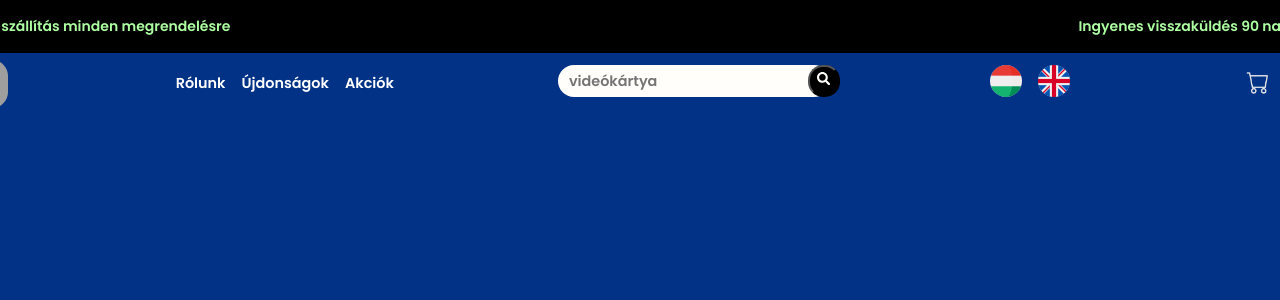
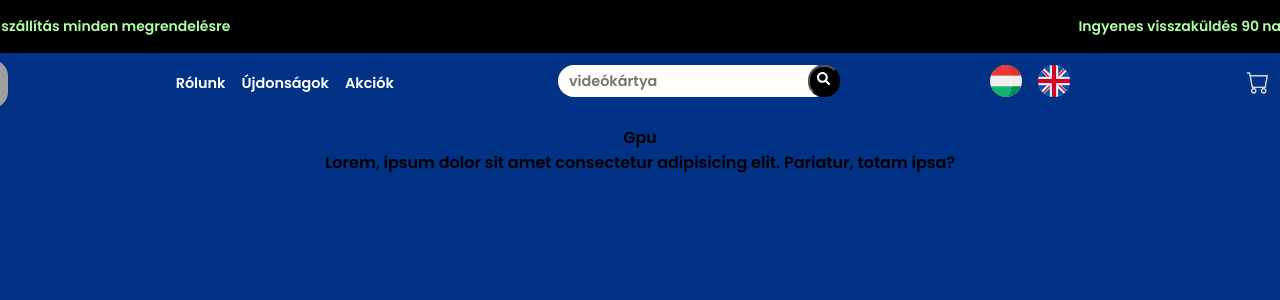
Before and after one commit to SzigetvariMark/pcweb, a React (Vite) app in the folder webshop/: page /products_pages/gpu in a window 1280 px wide. Shown: the top 300 px of the page. Built offline with nearby package versions, Linux system fonts and the light colour scheme; grey boxes are pictures that could not be loaded.

Commit message:
create products_pages in products

```diff
--- a/webshop/package.json
+++ b/webshop/package.json
@@ -13,7 +13,7 @@
     "react": "^18.2.0",
     "react-dom": "^18.2.0",
     "react-icons": "^4.12.0",
-    "react-router-dom": "^6.21.1"
+    "react-router-dom": "^6.21.2"
   },
   "devDependencies": {
     "@types/react": "^18.2.43",
--- a/webshop/src/App.jsx
+++ b/webshop/src/App.jsx
@@ -7,6 +7,7 @@ import {
   News,
   Actions,
   Head,
+  Gpu,
 } from "./pages/components";
 import Home from "./pages/Home";
 import About from "./pages/About";
@@ -27,6 +28,7 @@ function App() {
           <Route path="/about" element={<About />}></Route>
           <Route path="/new_products" element={<News />}></Route>
           <Route path="/actions" element={<Actions />}></Route>
+          <Route path="/products_pages/gpu" element={<Gpu />}></Route>
           <Route
             path="/login"
             element={
--- a/webshop/src/pages/components/index.jsx
+++ b/webshop/src/pages/components/index.jsx
@@ -8,3 +8,4 @@ export { default as News } from "./new_products/News";
 export { default as Actions } from "./actions/Actions";
 export { default as Head } from "./header/Head";
 export { default as Footer } from "./footer/Footer";
+export { default as Gpu } from "./products/products_pages/gpu/Gpu";
--- a/webshop/src/pages/components/products/Products.jsx
+++ b/webshop/src/pages/components/products/Products.jsx
@@ -8,7 +8,7 @@ function Products() {
       <h1 className="products--title">Kategóriák</h1>
       <section className="section-products">
         <div className="product">
-          <Link to="/actions">
+          <Link to="/products_pages/gpu">
             <input type="button" className="product-gpu" value="GPU"></input>
           </Link>
         </div>
--- /dev/null
+++ b/webshop/src/pages/components/products/products_pages/gpu/Gpu.jsx
@@ -0,0 +1,15 @@
+import React from "react";
+
+function Gpu() {
+  return (
+    <div className="jojo">
+      <div>Gpu</div>
+      <p>
+        Lorem, ipsum dolor sit amet consectetur adipisicing elit. Pariatur,
+        totam ipsa?
+      </p>
+    </div>
+  );
+}
+
+export default Gpu;
--- /dev/null
+++ b/webshop/src/pages/components/products/products_pages/gpu/productPage.css
@@ -0,0 +1,3 @@
+.jojo {
+    color: aliceblue;
+}
```
Also changed, not shown: 2 other files (tests, documents, lock files or other folders).
